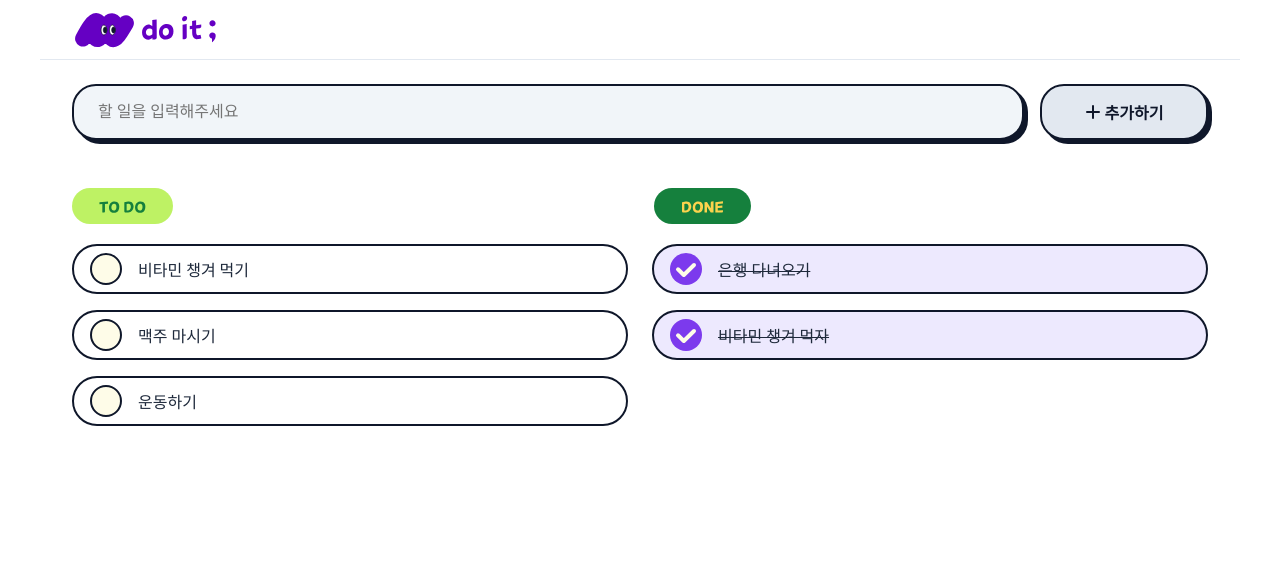
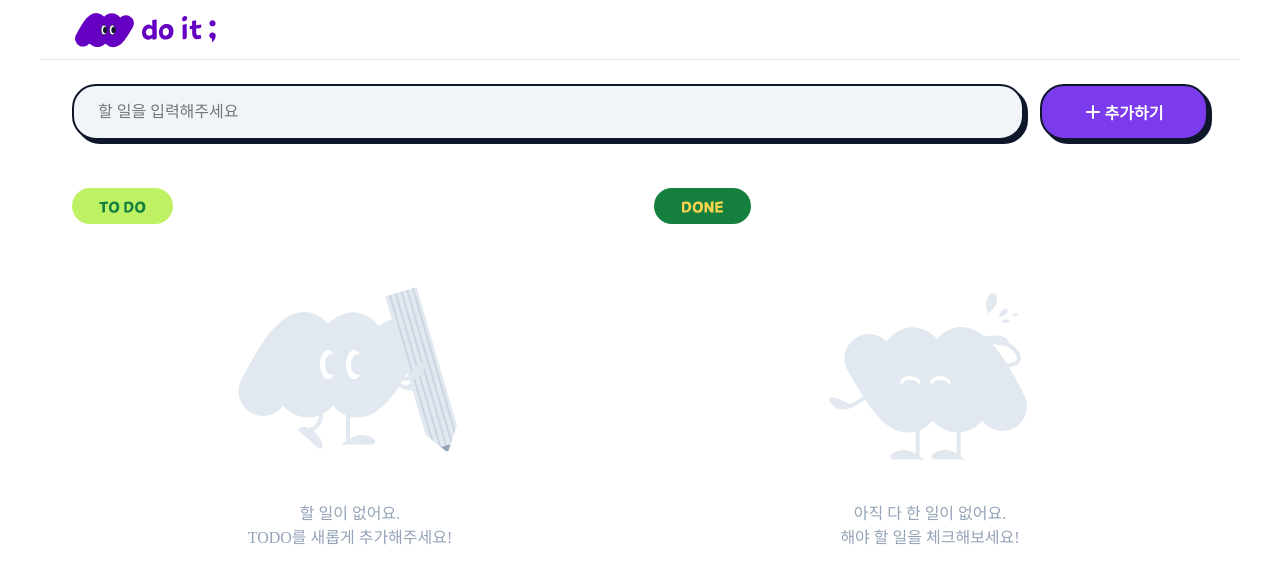
Before and after one commit to izodam/Todo-List, a Next.js app: page / in a window 1280 px wide. Shown: the top 584 px of the page. Built offline with nearby package versions, Linux system fonts and the light colour scheme; a web font is replaced by a local one.

Commit message:
투두 체크리스트 ui 구현 완료

```diff
--- a/src/app/page.tsx
+++ b/src/app/page.tsx
@@ -1,12 +1,25 @@
 "use client";
+import { useState } from "react";
 import AddTodo from "@/components/todoList/AddTodo";
-import TodoList from "@/components/todoList/TodoList";
+import { TodoItem as TodoItemType } from "@/types/todo";
+import TodoListSection from "@/components/todoList/TodoListSection";
+
+const initialTodos: TodoItemType[] = [
+  { id: "1", name: "비타민 챙겨 먹기", isCompleted: false },
+  { id: "2", name: "맥주 마시기", isCompleted: false },
+  { id: "3", name: "운동하기", isCompleted: false },
+  { id: "4", name: "은행 다녀오기", isCompleted: true },
+  { id: "5", name: "비타민 챙겨 먹자", isCompleted: true },
+];
 
 export default function Home() {
+  const [todos, setTodos] = useState<TodoItemType[]>([]);
+  const hasTodo = todos.length > 0;
+
   return (
     <>
-      <AddTodo hasTodo={true} />
-      <TodoList />
+      <AddTodo hasTodo={hasTodo} />
+      <TodoListSection todos={todos} />
     </>
   );
 }
--- a/src/components/todoList/TodoItem.tsx
+++ b/src/components/todoList/TodoItem.tsx
@@ -1,14 +1,25 @@
 import { TodoItemProps } from "@/types/todo";
 import Image from "next/image";
+import { useRouter } from "next/navigation";
 import styled from "styled-components";
 
-function TodoItem({ name, isCompleted, onClick, onToggle }: TodoItemProps) {
+// 투두 리스트 각각 한줄을 렌더링
+function TodoItem({ id, name, isCompleted, toggleTodoStatus }: TodoItemProps) {
+  const router = useRouter();
+
+  const goDetailPage = () => {
+    console.log(`Navigating to /items/${id}`);
+    router.push(`/items/${id}`);
+  };
   return (
-    <TodoItemContainer $isCompleted={isCompleted} onClick={onClick}>
+    <TodoItemContainer
+      $isCompleted={isCompleted}
+      onClick={() => goDetailPage()}
+    >
       <Checkbox
         onClick={(e) => {
           e.stopPropagation(); // 클릭 이벤트 전파 방지
-          onToggle();
+          toggleTodoStatus(id);
         }}
       >
         <Image
--- a/src/components/todoList/TodoList.tsx
+++ b/src/components/todoList/TodoList.tsx
@@ -1,82 +1,60 @@
 import { TodoItem as TodoItemType } from "@/types/todo";
 import Image from "next/image";
-import { useState } from "react";
 import styled from "styled-components";
 import TodoItem from "./TodoItem";
-import { useRouter } from "next/navigation";
 
-const initialTodos: TodoItemType[] = [
-  { id: "1", name: "비타민 챙겨 먹기", isCompleted: false },
-  { id: "2", name: "맥주 마시기", isCompleted: false },
-  { id: "3", name: "운동하기", isCompleted: false },
-  { id: "4", name: "은행 다녀오기", isCompleted: true },
-  { id: "5", name: "비타민 챙겨 먹자", isCompleted: true },
-];
+interface todoListProps {
+  isTodo: boolean;
+  title: string;
+  todos: TodoItemType[];
+  toggleTodoStatus: (id: string) => void;
+}
 
-function TodoList() {
-  const [todos, setTodos] = useState<TodoItemType[]>(initialTodos);
-  const router = useRouter();
-
-  const goDetailPage = (id: string) => {
-    console.log(`Navigating to /items/${id}`);
-    router.push(`/items/${id}`);
-  };
-
-  const toggleTodoStatus = (id: string) => {
-    setTodos((prevTodos) =>
-      prevTodos.map((todo) =>
-        todo.id === id ? { ...todo, isCompleted: !todo.isCompleted } : todo
-      )
-    );
-  };
+// 각 todo와 done에 대해 section을 렌더링
+function TodoList({ isTodo, title, todos, toggleTodoStatus }: todoListProps) {
+  const emptyMessage = isTodo
+    ? "할 일이 없어요.\nTODO를 새롭게 추가해주세요!"
+    : "아직 다 한 일이 없어요.\n해야 할 일을 체크해보세요!";
 
   return (
-    <TodoListContainer>
     <TodoSection>
-        <Image src="/images/todo.svg" alt="todo" width={101} height={36} />
+      <Image src={`/images/${title}.svg`} alt="todo" width={101} height={36} />
+      {todos.length > 0 ? (
+        // 할일이 있다면 할일 list 렌더링
         <TodoItemsContainer>
-          {todos
-            .filter((todo) => !todo.isCompleted)
-            .map((todo) => (
+          {todos.map((todo) => (
             <TodoItem
               key={todo.id}
               {...todo}
-                onClick={() => goDetailPage(todo.id)}
-                onToggle={() => toggleTodoStatus(todo.id)}
+              toggleTodoStatus={toggleTodoStatus}
             />
           ))}
         </TodoItemsContainer>
+      ) : (
+        // 할일이 비어있다면 비어있다는 표시 렌더링
+        <EmptyState>
+          <Image
+            src={`/images/empty_${title}_large.svg`}
+            alt="Empty status"
+            width={240}
+            height={240}
+            className="large-logo"
+          />
+          <Image
+            src={`/images/empty_${title}_small.svg`}
+            alt="Empty status"
+            width={120}
+            height={120}
+            className="small-logo"
+          />
+          <EmptyText>{emptyMessage}</EmptyText>
+        </EmptyState>
+      )}
     </TodoSection>
-      <TodoSection>
-        <Image src="/images/done.svg" alt="todo" width={101} height={36} />
-        <TodoItemsContainer>
-          {todos
-            .filter((todo) => todo.isCompleted)
-            .map((todo) => (
-              <TodoItem
-                key={todo.id}
-                {...todo}
-                onClick={() => goDetailPage(todo.id)}
-                onToggle={() => toggleTodoStatus(todo.id)}
-              />
-            ))}
-        </TodoItemsContainer>
-      </TodoSection>
-    </TodoListContainer>
   );
 }
 
 export default TodoList;
-
-const TodoListContainer = styled.div`
-  display: flex;
-  gap: 24px;
-  flex-direction: column;
-
-  @media (min-width: 1024px) {
-    flex-direction: row;
-  }
-`;
 
 const TodoSection = styled.div`
   margin-top: 24px;
@@ -89,3 +67,36 @@ const TodoItemsContainer = styled.div`
   gap: 16px;
   margin-top: 16px;
 `;
+
+const EmptyState = styled.div`
+  display: flex;
+  flex-direction: column;
+  align-items: center;
+  justify-content: center;
+  gap: 8px;
+  margin-top: 24px;
+
+  .small-logo {
+    display: block;
+
+    @media (min-width: 768px) {
+      display: none;
+    }
+  }
+
+  /* 태블릿 및 데스크탑 로고 */
+  .large-logo {
+    display: none;
+
+    @media (min-width: 768px) {
+      display: block;
+    }
+  }
+`;
+
+const EmptyText = styled.p`
+  ${({ theme }) => theme.fonts.regular16};
+  color: ${({ theme }) => theme.colors.slate[400]};
+  text-align: center;
+  white-space: pre-line;
+`;
--- /dev/null
+++ b/src/components/todoList/TodoListSection.tsx
@@ -0,0 +1,47 @@
+import { TodoItem } from "@/types/todo";
+import styled from "styled-components";
+import TodoList from "./TodoList";
+
+interface TodoListSectionProps {
+  todos: TodoItem[];
+}
+
+// todo 리스트의 전체 부분
+function TodoListSection({ todos }: TodoListSectionProps) {
+  // 할일 완료 체크박스 핸들링하는 함수
+  const toggleTodoStatus = (id: string) => {
+    console.log(`${id}번 체크박스 눌림`);
+  };
+
+  const todolist = todos?.filter((todo) => !todo.isCompleted);
+  const doneTodolist = todos?.filter((todo) => todo.isCompleted);
+
+  return (
+    <TodoListContainer>
+      <TodoList
+        isTodo={true}
+        title="todo"
+        todos={todolist}
+        toggleTodoStatus={toggleTodoStatus}
+      />
+      <TodoList
+        isTodo={false}
+        title="done"
+        todos={doneTodolist}
+        toggleTodoStatus={toggleTodoStatus}
+      />
+    </TodoListContainer>
+  );
+}
+
+export default TodoListSection;
+
+const TodoListContainer = styled.div`
+  display: flex;
+  gap: 24px;
+  flex-direction: column;
+
+  @media (min-width: 1024px) {
+    flex-direction: row;
+  }
+`;
--- a/src/types/todo.ts
+++ b/src/types/todo.ts
@@ -5,6 +5,5 @@ export interface TodoItem {
 }
 
 export interface TodoItemProps extends TodoItem {
-  onClick: () => void;
-  onToggle: () => void;
+  toggleTodoStatus: (id: string) => void;
 }
```
Lines whose indentation alone changed are shown as unchanged.
